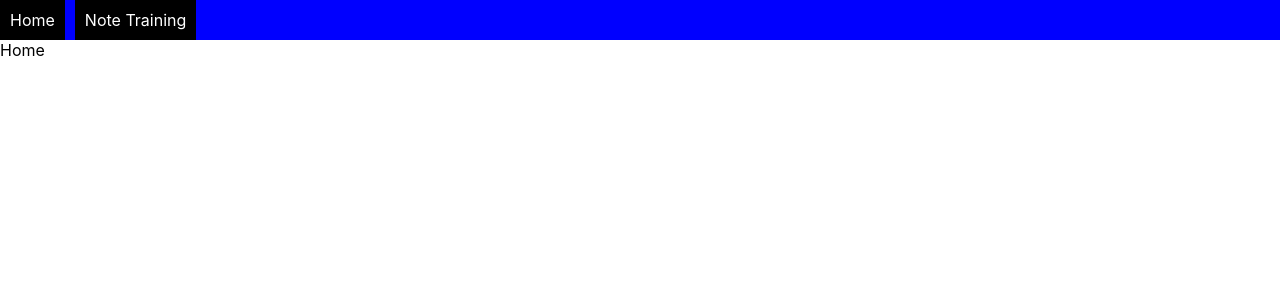
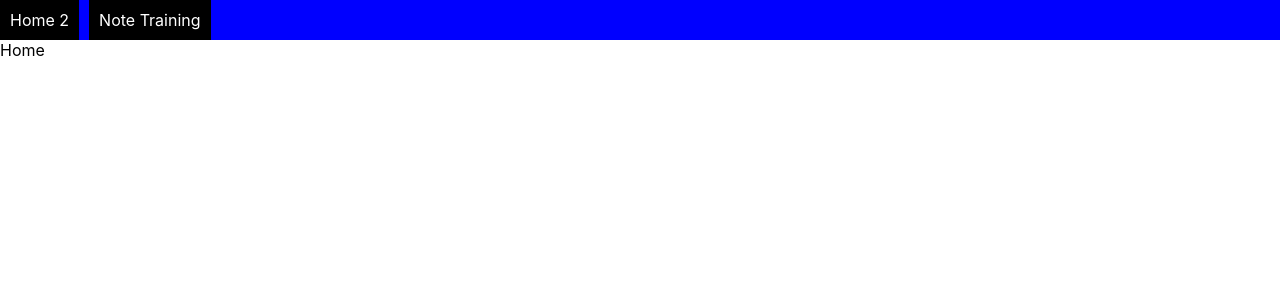
Before and after one commit to rlowies/pianotrainer, a React (Create React App) app: page / in a window 1280 px wide. Shown: the top 300 px of the page. Built offline with nearby package versions, Linux system fonts and the light colour scheme; what vexflow would draw is missing.

Commit message:
updated home name

```diff
--- a/src/App.tsx
+++ b/src/App.tsx
@@ -13,7 +13,7 @@
     <Router>
       <div>
         <div className="navbar">
-          <Link to="/">Home</Link>
+          <Link to="/">Home 2</Link>
           <Link to="/noteTraining">Note Training</Link>
         </div>
         <Switch>
```
